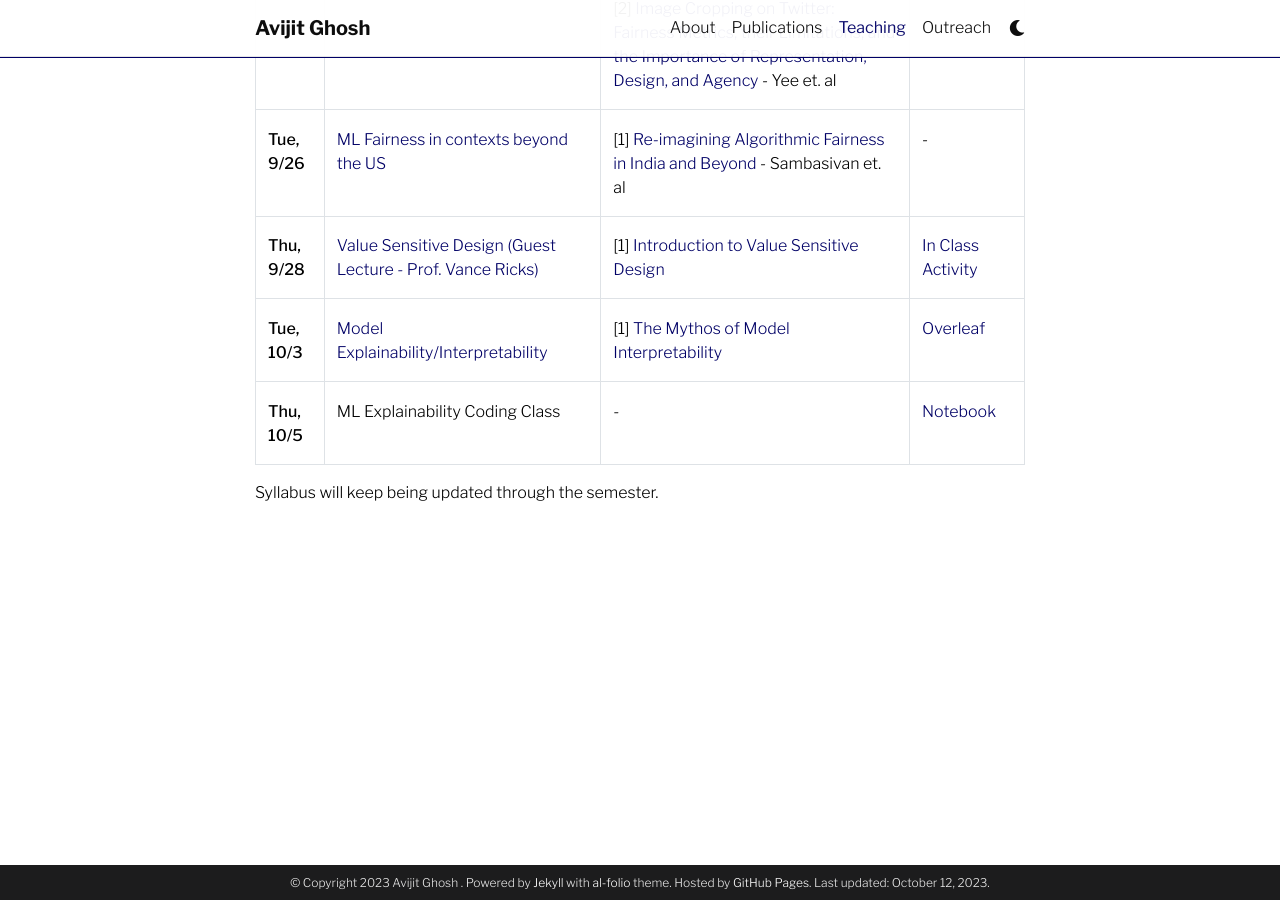
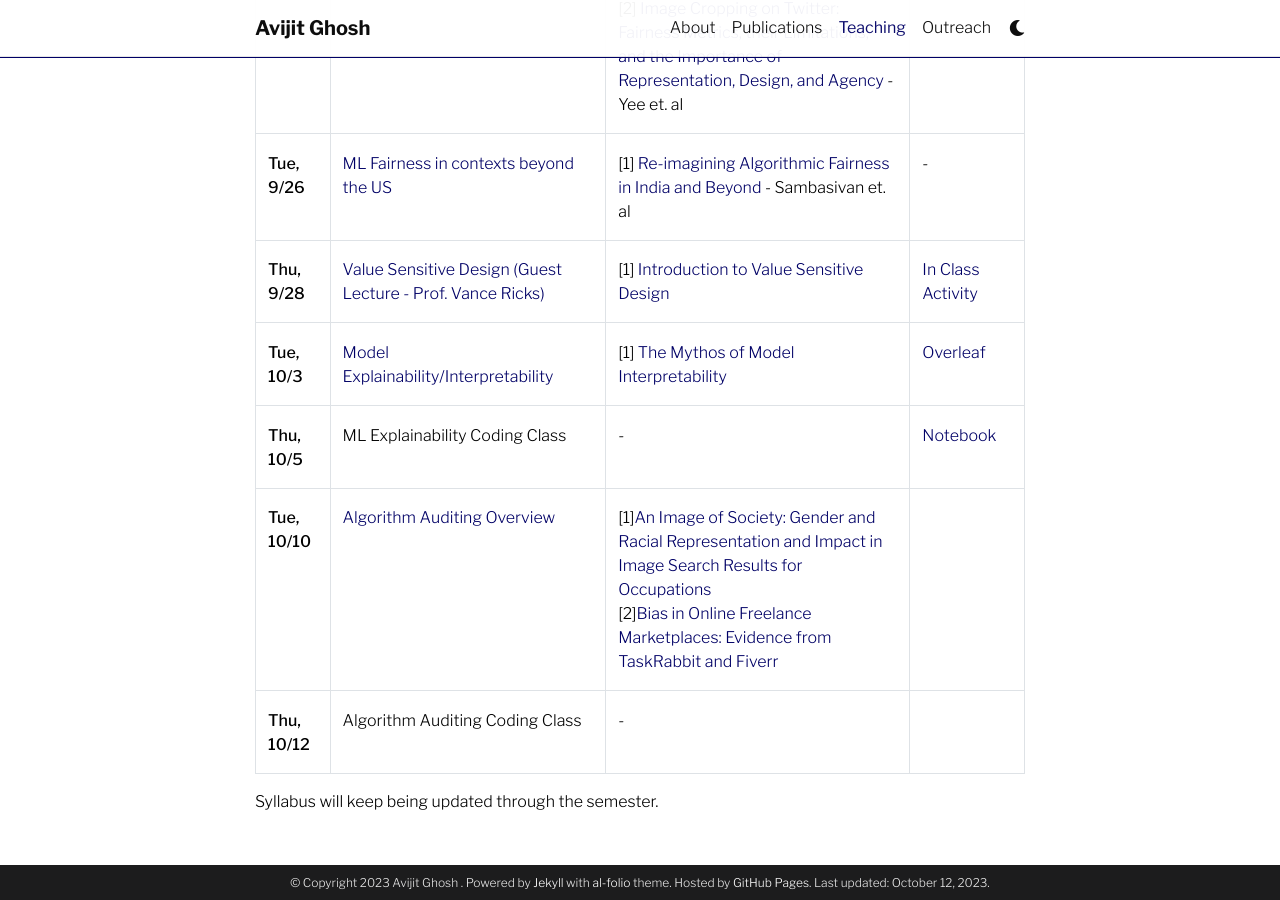
Before and after one commit to evijit/evijit.github.io, a Jekyll site: the page built from _pages/teaching.md, in a window 1280 px wide and 900 px high, scrolled down 1326 px. Built offline with Jekyll 4.4.1, drawn with Linux system fonts in a browser that asks for light colours; comment, search, counter and statistics services are not loaded; a style sheet for code colours, icons or effects is not loaded.

Commit message:
jeffrey's lectures

```diff
--- a/_pages/teaching.md
+++ b/_pages/teaching.md
@@ -30,5 +30,7 @@ Knowledge of Python and ML fundamentals (DS 3000 or equivalent)
 | **Thu, 9/28** | [Value Sensitive Design (Guest Lecture - Prof. Vance Ricks)](https://evijit.io/materials/Ricks-ResponsibleMachineLearning-F2023) | [1] [Introduction to Value Sensitive Design](https://northeastern.instructure.com/files/23160452/) | [In Class Activity](https://docs.google.com/document/d/1qi9J7lLVM9AhsJaSpILQNQh4FjRnNLnn/edit?usp=sharing&ouid=104786704786764345519&rtpof=true&sd=true) |
 | **Tue, 10/3** | [Model Explainability/Interpretability](https://evijit.io/materials/Lecture_6_Model_Interpretability.pdf)  | [1] [The Mythos of Model Interpretability](https://arxiv.org/pdf/1606.03490.pdf) | [Overleaf](https://www.overleaf.com/read/fzfbymhmhrjf) |
 | **Thu, 10/5** | ML Explainability Coding Class  | - | [Notebook](https://colab.research.google.com/drive/11d_AnpF6ELJryZaBOwvFYm2xgqL8GiEW) |
+| **Tue, 10/10** | [Algorithm Auditing Overview](https://evijit.io/materials/Lecture_7_ Algorithm_Auditing_Overview.pdf)  | [1][An Image of Society: Gender and Racial Representation and Impact in Image Search Results for Occupations](https://dl.acm.org/doi/10.1145/3449100)<br>[2][Bias in Online Freelance Marketplaces: Evidence from TaskRabbit and Fiverr](https://dl.acm.org/doi/pdf/10.1145/2998181.2998327) |  |
+| **Thu, 10/12** | Algorithm Auditing Coding Class  | - |  |
 
 Syllabus will keep being updated through the semester.
```
Also changed, not shown: 1 other file.
